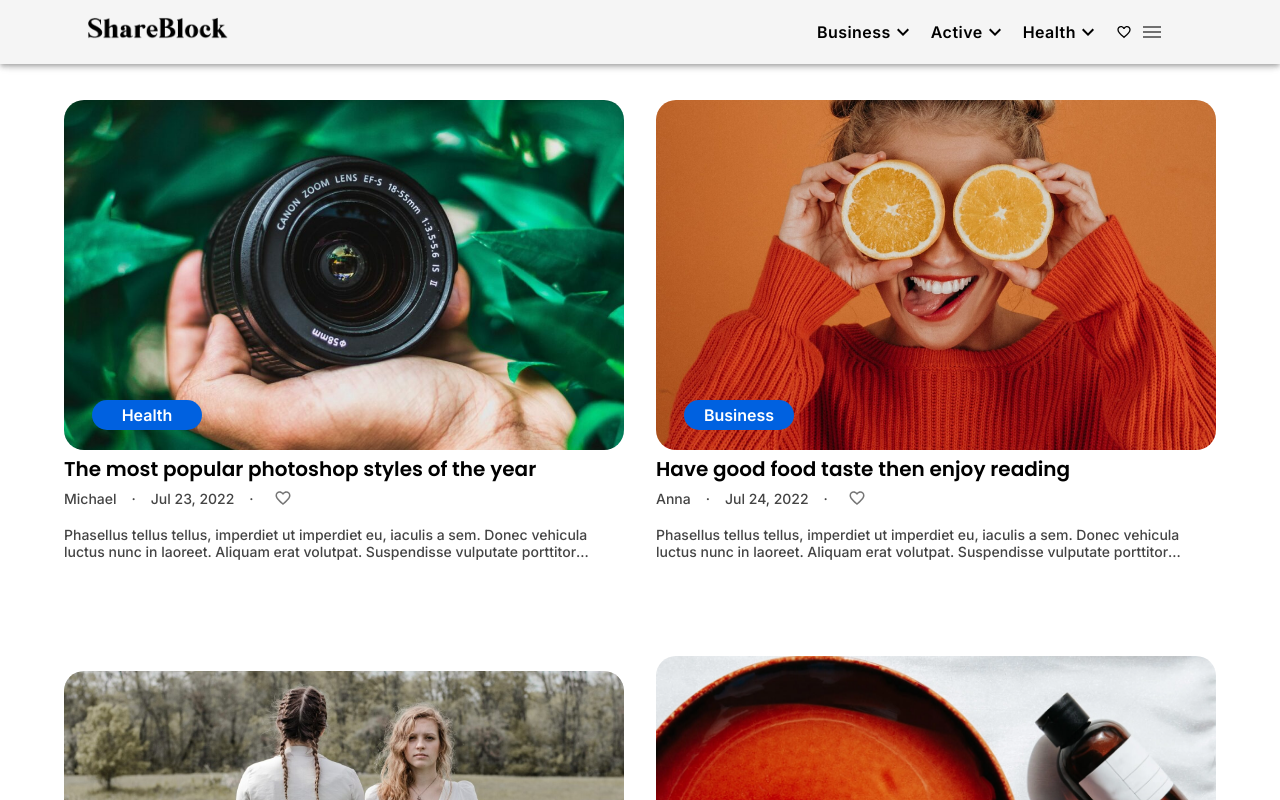
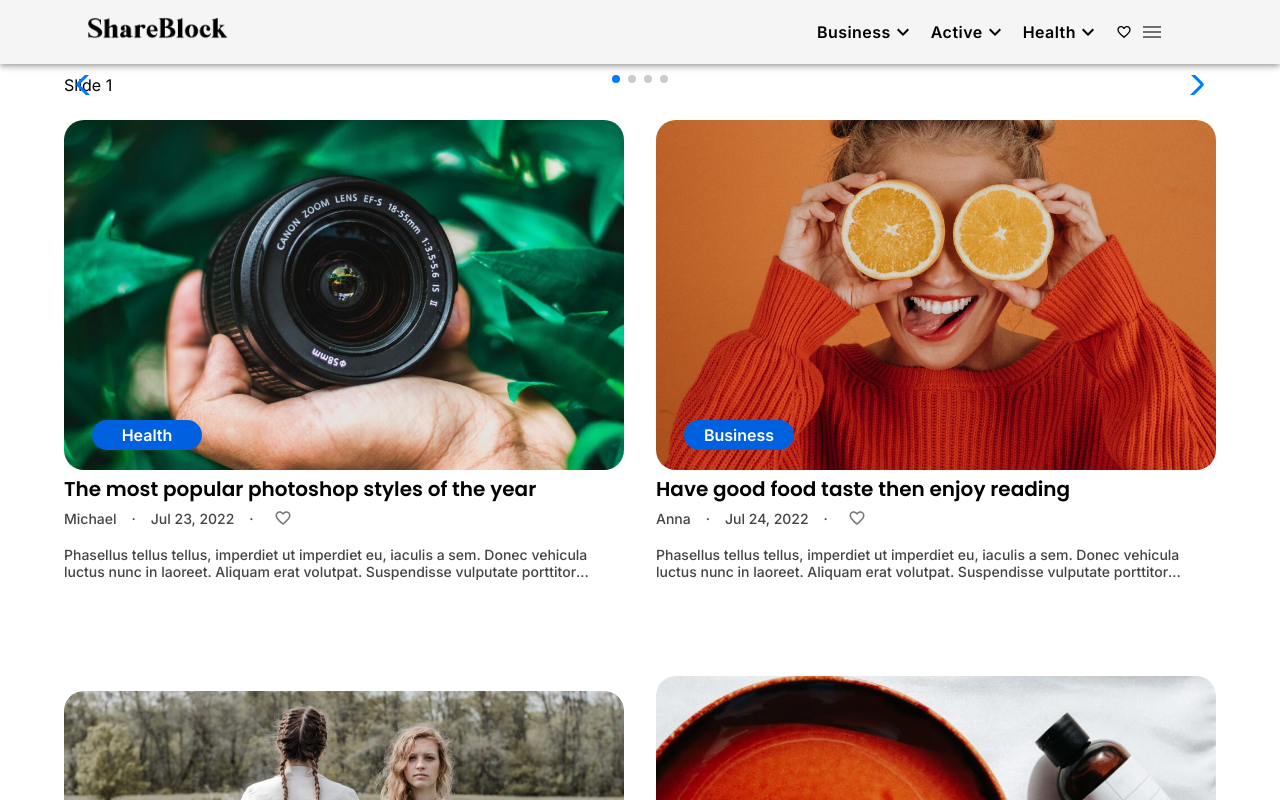
Before and after one commit to marianabalanchuk/blog-project, a React (Create React App) app: page / in a window 1280 px wide. Shown: the top 800 px of the page. Built offline with nearby package versions, Linux system fonts and the light colour scheme.

Commit message:
added swiper slider

```diff
--- a/package.json
+++ b/package.json
@@ -25,6 +25,7 @@
         "react-dom": "^18.2.0",
         "react-moment": "^1.1.3",
         "react-scripts": "5.0.1",
+        "swiper": "^9.0.5",
         "typescript": "^4.9.5",
         "web-vitals": "^2.1.4"
     },
--- /dev/null
+++ b/src/components/HomeSlider/HomeSlider.tsx
@@ -0,0 +1,27 @@
+import { Navigation, Pagination, A11y } from 'swiper'
+
+import { Swiper, SwiperSlide } from 'swiper/react'
+import 'swiper/css'
+import 'swiper/css/navigation'
+import 'swiper/css/pagination'
+
+type Props = {}
+const HomeSlider = (props: Props) => {
+    return (
+        <Swiper
+            modules={[Navigation, Pagination, A11y]}
+            spaceBetween={50}
+            slidesPerView={1}
+            centeredSlides={true}
+            loop={true}
+            navigation
+            pagination={{ clickable: true }}
+        >
+            <SwiperSlide>Slide 1</SwiperSlide>
+            <SwiperSlide>Slide 2</SwiperSlide>
+            <SwiperSlide>Slide 3</SwiperSlide>
+            <SwiperSlide>Slide 4</SwiperSlide>
+        </Swiper>
+    )
+}
+export default HomeSlider
--- a/src/pages/Home.tsx
+++ b/src/pages/Home.tsx
@@ -1,9 +1,11 @@
 import ArticlesList from 'components/Articles/ArticlesList'
+import HomeSlider from 'components/HomeSlider/HomeSlider'
 
 type Props = {}
 const Home = (props: Props) => {
     return (
         <div>
+            <HomeSlider />
             <ArticlesList />
         </div>
     )
```
Also changed, not shown: 1 other file (tests, documents, lock files or other folders).
